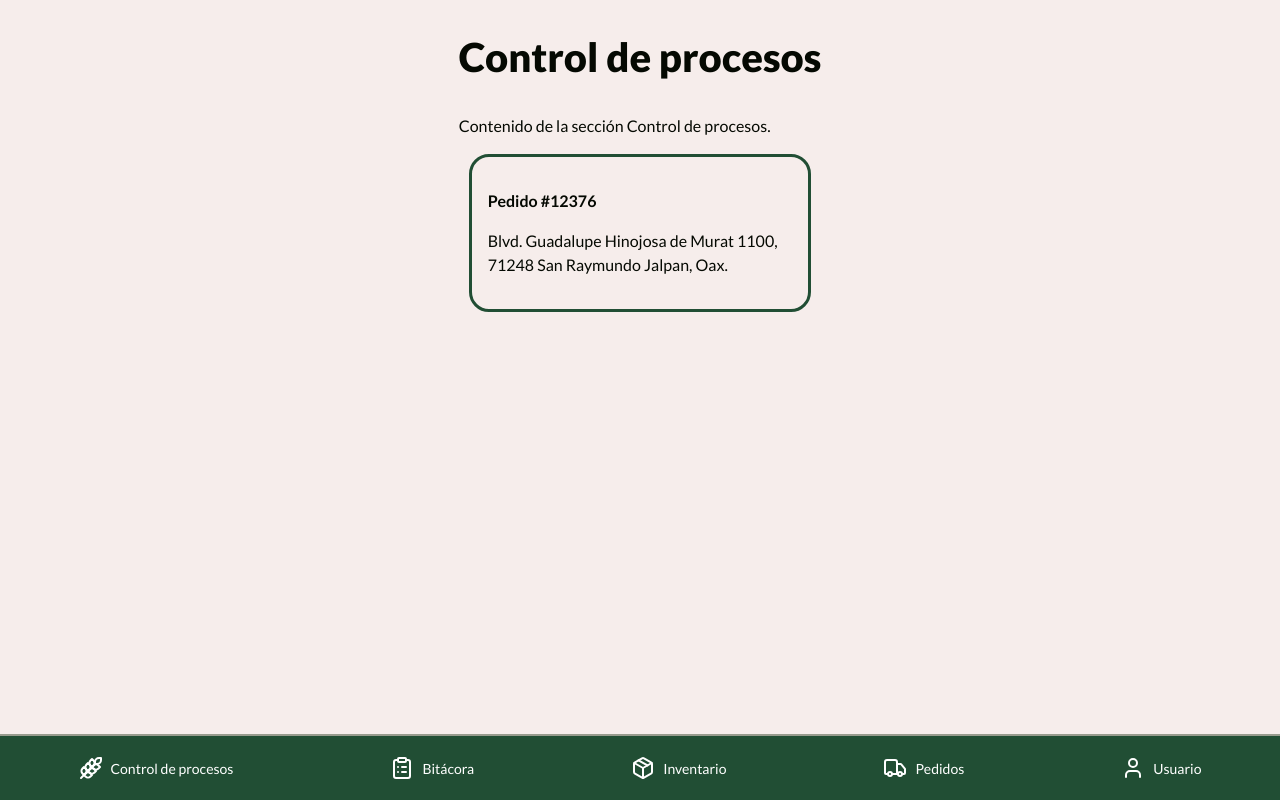
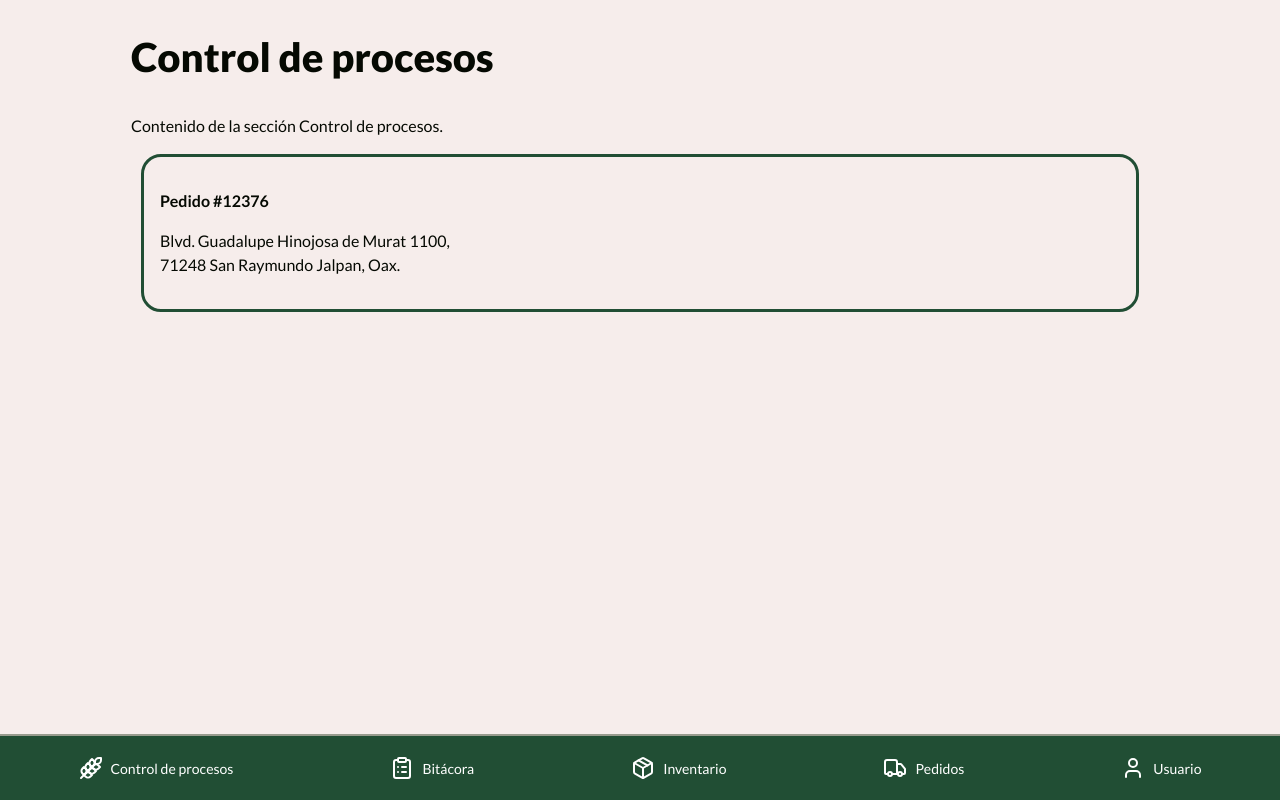
Before and after one commit to CarlosGonzalez14/XuchilNaturalFoods, a React (Vite) app: page / in a window 1280 px wide. Built offline with nearby package versions, Linux system fonts and the light colour scheme.

Commit message:
PIT28: Ajustes de tamaño de Card

```diff
--- a/src/styles/Card.module.css
+++ b/src/styles/Card.module.css
@@ -5,6 +5,7 @@
     display: flex;
     justify-content: space-between;
     align-items: center;
-    max-width: 500px;
     margin: 10px;
+    min-width: 75vw;
+    min-height: 10vh;
   }
```
Also changed, not shown: src/components/BottomButton.tsx (added, +10 -0 lines), src/styles/BottomButton.module.css (added).
